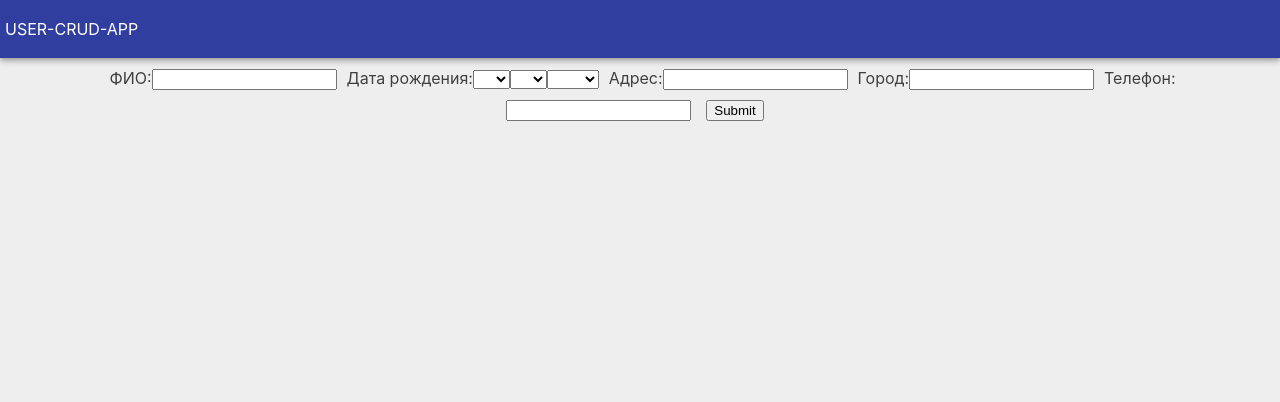
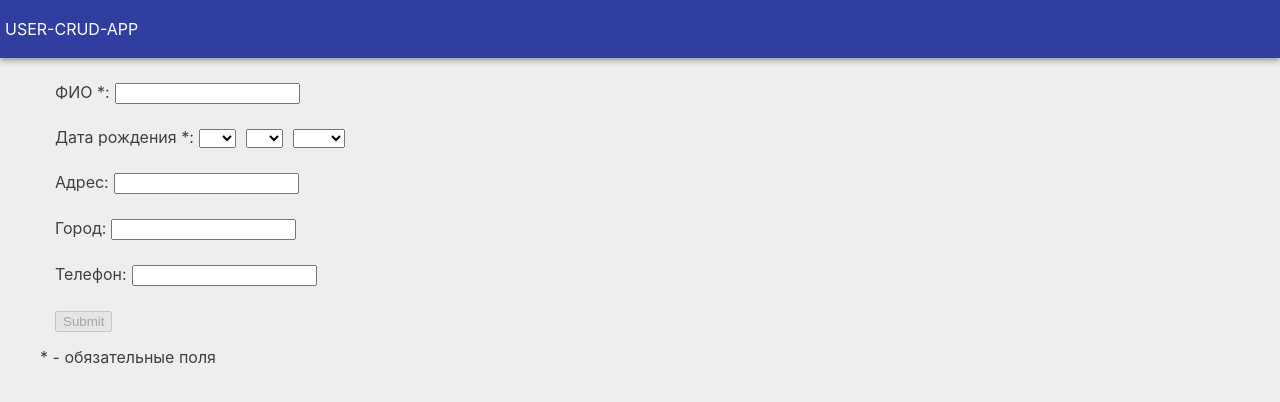
Before and after one commit to ojgenn/user-crud-task, a React (Create React App) app: page / in a window 1280 px wide. Shown: the top 402 px of the page. Built offline with nearby package versions, Linux system fonts and the light colour scheme.

Commit message:
валидация

```diff
--- a/src/components/Content/Content.js
+++ b/src/components/Content/Content.js
@@ -18,6 +18,7 @@ class Content extends Component {
   submitHandler = (payload) => {
     let users = [...this.state.users];
     delete payload.edit;
+    delete payload.validate;
     users.push(payload)
     this.setState({users, edit: false, editContent: {}}, function () {
       localStorage.setItem('users', JSON.stringify(this.state.users))
@@ -28,6 +29,7 @@ class Content extends Component {
     let newState = this.state.users.map(item => {
       if (item.id === payload.id) {
         delete payload.edit;
+        delete payload.validate;
         return payload;
       } else {
         return item
--- a/src/components/Content/Input/Input.css
+++ b/src/components/Content/Input/Input.css
@@ -1,7 +1,26 @@
-.content label {
+.input {
+  display: block;
+  text-align: start;
+  margin: auto;
+}
+
+.input label {
+  display: block;
   padding: 5px;
+}
+
+.input * {
+  margin: 5px;
 }
 
 .input-submit {
   margin: 10px;
 }
+
+.input-hided {
+  display: none
+}
+
+.input-dunger {
+  color: red;
+}
--- a/src/components/Content/Input/Input.js
+++ b/src/components/Content/Input/Input.js
@@ -1,5 +1,8 @@
 import React, {Component} from 'react';
 import './Input.css';
+
+
+const MAX_FIO_LENGTH = 100;
 
 class Input extends Component {
   constructor(props) {
@@ -13,7 +16,12 @@ class Input extends Component {
       address: '',
       city: '',
       phone: '',
-      id: null
+      id: null,
+      validate: {
+        isAllValid: false,
+        isFioValid: true,
+        isPhoneValid: true
+      }
     };
   }
 
@@ -34,7 +42,43 @@ class Input extends Component {
   }
 
   handleChange(payload, event) {
-    this.setState({[payload]: event.target.value});
+    let validate = this.state.validate;
+    let valid = true;
+    let validDate = this.state.day > 0 && this.state.month > 0 && this.state.year > 0;
+    switch (payload) {
+      case 'fio':
+        console.log('fio');
+        if (event.target.value.length > MAX_FIO_LENGTH) {
+          valid = false;
+        }
+        validate.isFioValid = valid
+        break;
+      case 'phone':
+        if (event.target.value.length > 0) {
+          let reg = /^\d[\d() -]{4,14}\d$/
+          valid = reg.test(event.target.value)
+        }
+        validate.isPhoneValid = valid
+        break;
+      case 'day':
+        validDate = event.target.value > 0 && this.state.month > 0 && this.state.year > 0;
+        break;
+      case 'month':
+        validDate = this.state.day > 0 && event.target.value > 0 && this.state.year > 0;
+        break;
+      case 'year':
+        validDate = this.state.day > 0 && this.state.month > 0 && event.target.value > 0;
+        break;
+      default:
+        break;
+    }
+    console.log(this.state.day)
+    if (validate.isPhoneValid && validate.isFioValid && validDate) {
+      validate.isAllValid = true;
+    } else {
+      validate.isAllValid = false;
+    }
+    this.setState({[payload]: event.target.value, validate});
   }
 
   handleSubmit(event) {
@@ -53,7 +97,8 @@ class Input extends Component {
       year: '',
       address: '',
       city: '',
-      phone: ''
+      phone: '',
+      id: null,
     });
     event.preventDefault();
   }
@@ -71,24 +116,27 @@ class Input extends Component {
       <div className="input">
         <form onSubmit={this.handleSubmit.bind(this)}>
           <label>
-            ФИО:
-            <input type="text" value={this.state.fio} onChange={this.handleChange.bind(this, 'fio')}/>
+            ФИО *:
+            <input type="text" value={this.state.fio} onChange={this.handleChange.bind(this, 'fio')} required/>
+            <span
+              className={this.state.validate.isFioValid ? 'input-hided' : 'input-dunger'}>Поле не должно превышать {MAX_FIO_LENGTH}
+              символов</span>
           </label>
           <label>
-            Дата рождения:
-            <select onChange={this.handleChange.bind(this, 'day')} value={this.state.day}>
+            Дата рождения *:
+            <select onChange={this.handleChange.bind(this, 'day')} value={this.state.day} required>
               <option></option>
               {this.makeArray(0, 31).map(item => (
                 <option key={item}>{item}</option>
               ))}
             </select>
-            <select onChange={this.handleChange.bind(this, 'month')} value={this.state.month}>
+            <select onChange={this.handleChange.bind(this, 'month')} value={this.state.month} required>
               <option></option>
               {this.makeArray(0, 12).map(item => (
                 <option key={item}>{item}</option>
               ))}
             </select>
-            <select onChange={this.handleChange.bind(this, 'year')} value={this.state.year}>
+            <select onChange={this.handleChange.bind(this, 'year')} value={this.state.year} required>
               <option></option>
               {this.makeArray(1940, new Date().getFullYear()).reverse().map(item => (
                 <option key={item}>{item}</option>
@@ -106,9 +154,12 @@ class Input extends Component {
           <label>
             Телефон:
             <input type="text" value={this.state.phone} onChange={this.handleChange.bind(this, 'phone')}/>
+            <span className={this.state.validate.isPhoneValid ? 'input-hided' : 'input-dunger'}>Некорректный номер телефона</span>
           </label>
-          <input type="submit" value={this.state.edit ? "Edit" : "Submit"} className="input-submit"/>
+          <input disabled={!this.state.validate.isAllValid} type="submit" value={this.state.edit ? "Edit" : "Submit"}
+                 className="input-submit"/>
         </form>
+        * - обязательные поля
       </div>
     );
   }
```
